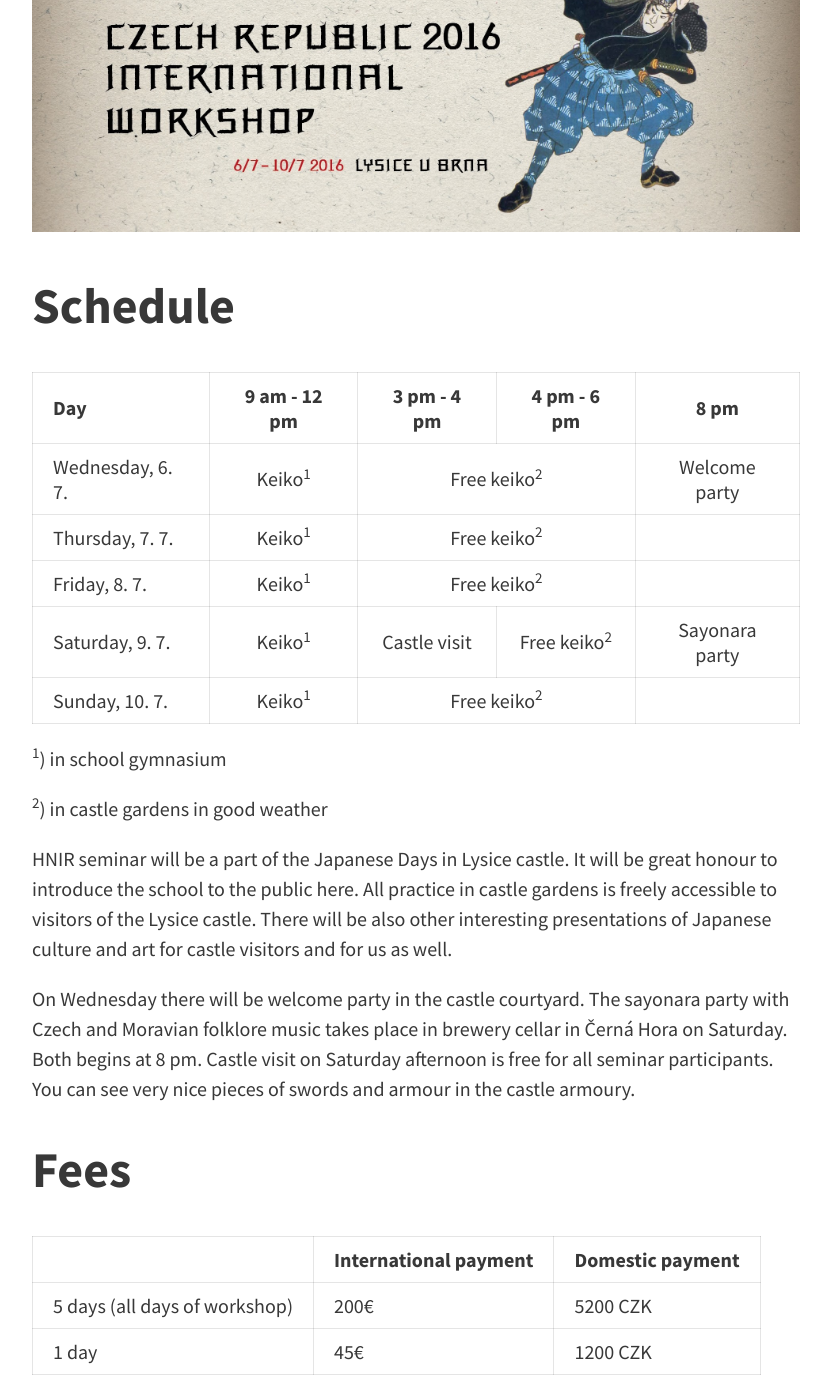
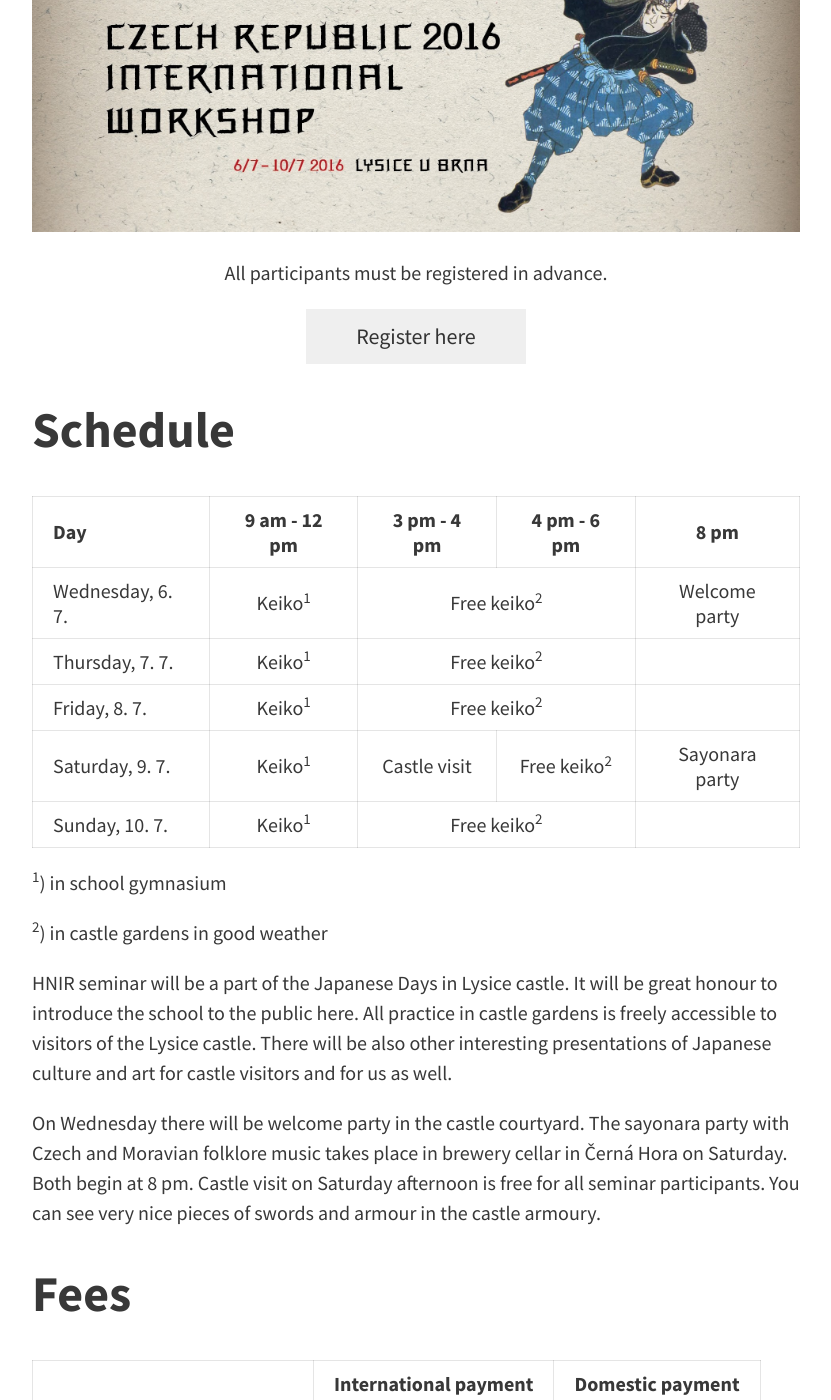
Before and after one commit to vholer/nitenichiryu, a Jekyll site: the page built from index.md, in a window 1280 px wide and 1400 px high, scrolled down 524 px. Shown: the whole window, without its empty margins (224-1055 px from the left). Built offline with Jekyll 4.4.1, drawn with Linux system fonts in a browser that asks for light colours; nearby versions of some CDN libraries.

Commit message:
Registration form

```diff
--- a/index.md
+++ b/index.md
@@ -7,6 +7,10 @@ hide: true
 ---
 
 ![Banner](/img/hnir_banner.jpg)
+
+<center>All participants must be registered in advance.</center>
+
+<a href='https://docs.google.com/forms/d/1xRO4e40FVYA7LOBzNkDEaDHT2sKtAiXWq_F2hHWRyQk' style='background-color: #efefef; text-decoration: none; text-align: center; display: block; margin: 1.5rem auto; width: 220px; font-size: 1.375rem; color: #333; line-height: 55px;'>Register here</a>
 
 # Schedule
 
@@ -77,7 +81,7 @@ art for castle visitors and for us as well.
 
 On Wednesday there will be welcome party in the castle courtyard.
 The sayonara party with Czech and Moravian folklore music takes place
-in brewery cellar in Černá Hora on Saturday. Both begins at 8 pm.
+in brewery cellar in Černá Hora on Saturday. Both begin at 8 pm.
 Castle visit on Saturday afternoon is free for all seminar participants.
 You can see very nice pieces of swords and armour in the castle armoury.
 
```
